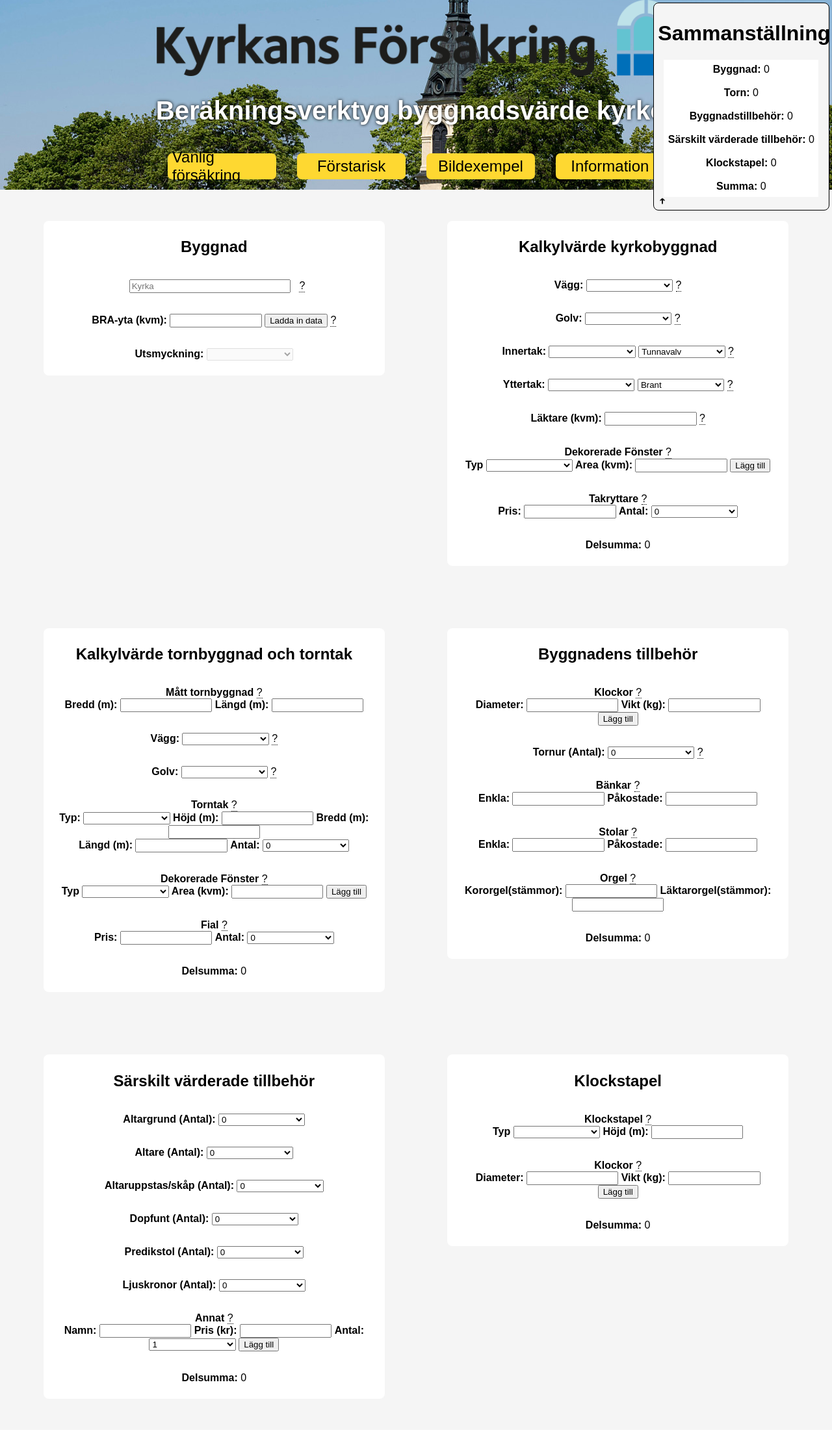
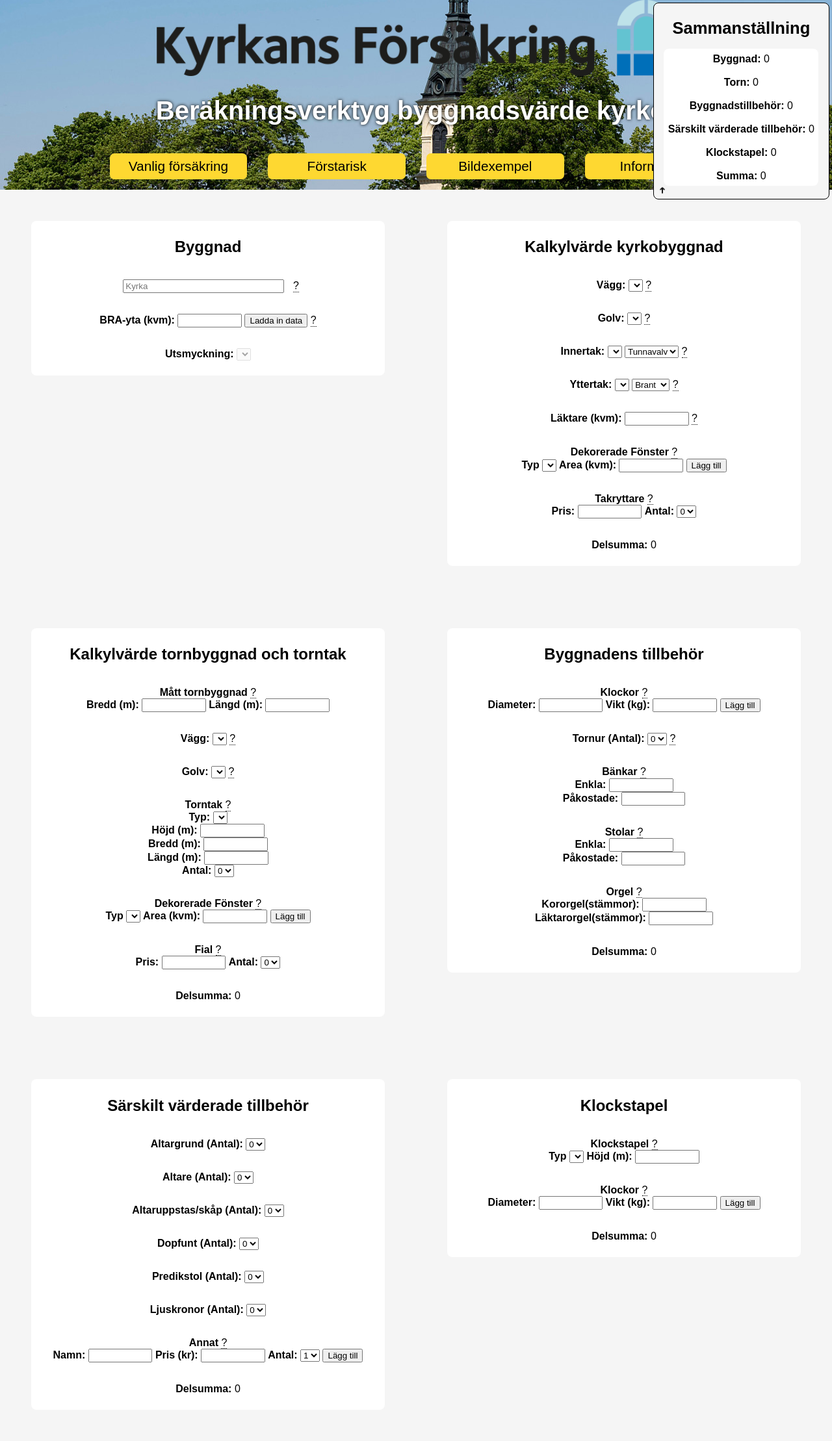
Before and after one commit to jesperls/Church, a Flask app: template templates/index.html in a window 1280 px wide; the page is wider, and only the part inside the window is pictured. Shown: that part at 65% size. Before the commit the page ends 2126 px from the top of that part, so only its background shows below. Run offline with Flask 2, Linux system fonts and the light colour scheme; the template is opened without the code that fills it, so the values that code supplies are empty; parts of the project's set-up code (start-up, migrations or seed data) failed here and were passed over.

Commit message:
Rows no longer wanky

```diff
--- a/static/css/style.css
+++ b/static/css/style.css
@@ -54,11 +54,11 @@ form {
 }
 
 input {
-    width: 100pt;
+    width: 68pt;
 }
 
 select {
-    width: 100pt;
+    width: fit-content;
 }
 
 #title_image {
@@ -149,6 +149,10 @@ select {
 }
 .menuitem:hover{
     cursor: pointer;
+}
+
+#sam_form{
+    border-radius: 0.5rem;
 }
 
 .categories{
@@ -252,33 +256,52 @@ label{
     font-weight: bold;
 }
 
+
+
+
+/* EVERYTHING ABOVE PHONE  */
+
+
 @media only screen and (min-width: 768px) {
-    .infotext{
-        left:100%;
+    /* LANDSCAPE IPAD  */
+    #sam_title{
+        font-size:1.2rem;
+    }
+    .menuitem{
+        flex-basis: 18%;
+        font-size: 1rem;
+    }
+    #menubar{
+        flex-direction: row;
     }
     .categories{
-        width: auto;
-        flex-basis: 40%;
+        flex-basis: 41%;
+        flex-grow: 1.5;
     }
-
     #sammanställning {
         position: fixed;
         top: 3pt;
         right: 3pt;
         width: 20%;
-        background-color: whitesmoke;
         border: solid 0.5pt;
     }
     #arrow{
         display: flex;
     }
+    #header{
+        background: url(content/pan_2.png) top left no-repeat;
+    }
+}
 
-    #menubar{
-        flex-direction: row;
+
+@media only screen and (min-width: 992px) {
+    /* PC   */
+    #sam_title{
+        font-size:1.6rem;
     }
     .menuitem{
-        flex-basis: 12%;
-        font-size: 1.5rem;
+        flex-basis: 15.5%;
+        font-size: 1.3rem;
     }
     #title_image {
         width: 50rem;
@@ -287,7 +310,4 @@ label{
     .mobile_break{
         display: none;
     }
-    #header{
-        background: url(content/pan_2.png) top left no-repeat;
-    }
 }
--- a/templates/index.html
+++ b/templates/index.html
@@ -178,28 +178,38 @@
               <div class="category_items">
                 <label>Torntak</label>
                 <div class="info"> ? <span class="infotext">Diverse mått på kyrktornets tak, allting mäts i meter</span> </div><br>
+                <div>
                   <label for="torn_tak">Typ:</label>
                   <select id="torn_tak" name="torn_tak" class="value_torn">
                       {%for i in range(0, len["tower_roof"])%}
                         <option value="{{categories["tower_roof"][i]}}">{{categories["tower_roof"][i]}}</option>
                       {%endfor%}
                   </select>
-                <br class="mobile_break">
+                </div>
+
+                <div>
                   <label for="tak_höjd">Höjd (m):</label>
                   <input oninput="this.value = this.value.replace(/[^0-9.]/g, '').replace(/(\..*?)\..*/g, '$1');" id="tak_höjd" name="tak_höjd" class="value_torn">
-                <br class="mobile_break">
+                </div>
+
+                <div>
                   <label for="tak_bredd">Bredd (m):</label>
                   <input oninput="this.value = this.value.replace(/[^0-9.]/g, '').replace(/(\..*?)\..*/g, '$1');" id="tak_bredd" name="tak_bredd" class="value_torn">
-                <br>
+                </div>
+
+                <div>
                   <label for="tak_längd">Längd (m):</label>
                   <input oninput="this.value = this.value.replace(/[^0-9.]/g, '').replace(/(\..*?)\..*/g, '$1');" id="tak_längd" name="tak_längd" class="value_torn">
-                <br class="mobile_break">
+                </div>
+
+                <div>
                   <label for="tak_antal">Antal:</label>
                   <select id="tak_antal" name="tak_antal" class="value_torn">
                       {%for i in range(0, 10)%}
                         <option value="{{i}}">{{i}}</option>
                       {%endfor%}
                   </select>
+                </div>
               </div>
                 <!--<label for="fönster_ett">Typ 1 (kvm):</label>
                 <input oninput="this.value = this.value.replace(/[^0-9.]/g, '').replace(/(\..*?)\..*/g, '$1');" id="fönster_ett" name="fönster_ett" class="value_torn"><br>
@@ -271,29 +281,38 @@
               <div class="category_items">
                 <label>Bänkar</label>
                 <div class="info"> ? <span class="infotext">Hur många av varje typ av bänk som finns i kyrkan</span> </div><br>
+                <div>
                   <label for="bänkar_enkla">Enkla:</label>
                   <input oninput="this.value = this.value.replace(/[^0-9.]/g, '').replace(/(\..*?)\..*/g, '$1');" id="bänkar_enkla" name="bänkar_enkla" class="value_tillbehör">
-                <br class="mobile_break">
+                </div>
+                <div>
                   <label for="bänkar_påkostade">Påkostade:</label>
                   <input oninput="this.value = this.value.replace(/[^0-9.]/g, '').replace(/(\..*?)\..*/g, '$1');" id="bänkar_påkostade" name="bänkar_påkostade" class="value_tillbehör">
+                </div>
                 </div>
               <div class="category_items">
                 <label>Stolar</label>
                 <div class="info"> ? <span class="infotext">Hur många av varje typ av stol som finns i kyrkan</span> </div><br>
+                <div>
                   <label for="stolar_enkla">Enkla:</label>
                   <input oninput="this.value = this.value.replace(/[^0-9.]/g, '').replace(/(\..*?)\..*/g, '$1');" id="stolar_enkla" name="stolar_enkla" class="value_tillbehör">
-                <br class="mobile_break">
+                </div>
+                <div>
                   <label for="stolar_påkostade">Påkostade:</label>
                   <input oninput="this.value = this.value.replace(/[^0-9.]/g, '').replace(/(\..*?)\..*/g, '$1');" id="stolar_påkostade" name="stolar_påkostade" class="value_tillbehör">
+                </div>
               </div>
               <div class="category_items">
                 <label>Orgel</label>
                 <div class="info"> ? <span class="infotext">Priset på en orgel mäts i stämmor så hur många stämmor varje typ av orgel har</span> </div><br>
+                <div>
                   <label for="kororgel">Kororgel(stämmor):</label>
                   <input oninput="this.value = this.value.replace(/[^0-9.]/g, '').replace(/(\..*?)\..*/g, '$1');" id="kororgel" name="kororgel" class="value_tillbehör">
-                <br class="mobile_break">
+                </div>
+                <div>
                   <label for="läktarorgel">Läktarorgel(stämmor):</label>
                   <input oninput="this.value = this.value.replace(/[^0-9.]/g, '').replace(/(\..*?)\..*/g, '$1');" id="läktarorgel" name="läktarorgel" class="value_tillbehör">
+                </div>
               </div>
               <div class="category_items">
                 <label for="del_tillbehör">Delsumma: </label>
@@ -419,7 +438,7 @@
               </div>
             </form>
             <div id="sammanställning">
-              <h1>Sammanställning</h1>
+              <h1 id="sam_title">Sammanställning</h1>
               <form id="sam_form">
 
                   <label for="sam_byggnad">Byggnad: </label>
```
Lines whose indentation alone changed are shown as unchanged.
